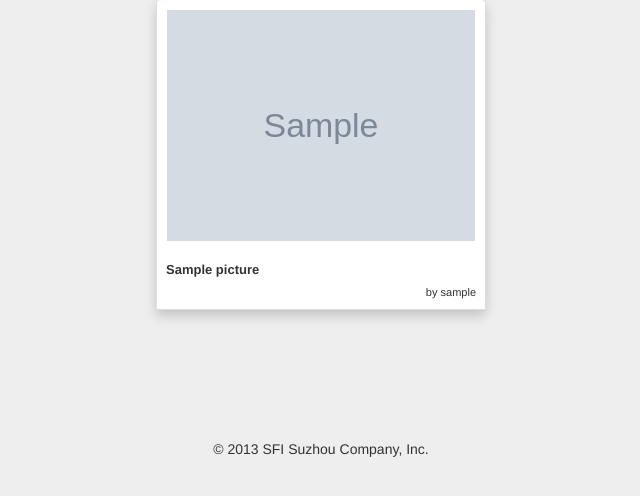
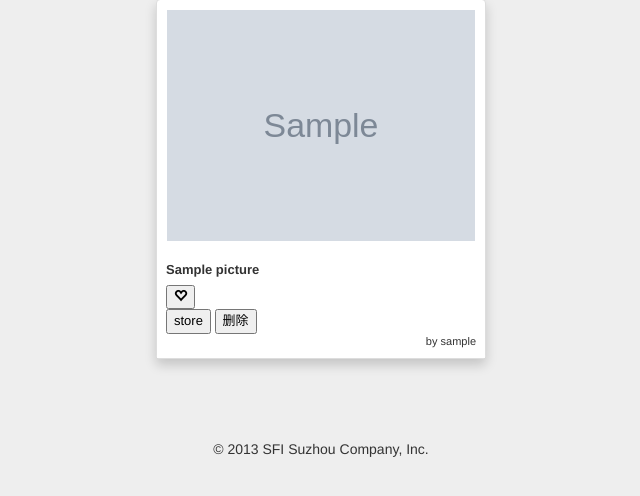
Before and after one commit to bcc0421/SmartData, a Django app: page /shine/ in a window 1280 px wide. Shown: the part 61-557 px from the top of the page, without its empty margins (319-959 px from the left). Run offline with Django 3.2, Linux system fonts and the light colour scheme; tables that the repository leaves empty hold one stand-in row (values such as "Sample post"); grey boxes marked "Sample" are stand-in pictures; parts of the project's set-up code (start-up, migrations or seed data) failed here and were passed over; some libraries are stand-ins or nearby versions.

Commit message:
[SD]add delete button .

```diff
--- a/templates/shine.html
+++ b/templates/shine.html
@@ -164,14 +164,16 @@
 
         <div id="masonry_ghost" class="hide">
             {% for picture in pictures %}
-                <div class="thumbnail">
+                <div class="thumbnail" id="remove_{{picture.id }}">
                     <div class="imgs">
                         <input type="hidden" value="{{ picture.src }}">
                     </div>
                     <div class="caption">
                         <div class="title">{{ picture.title }}</div>
                         <div class="content">
-
+                            <div><button><span class="glyphicon glyphicon-heart-empty"></span></button></div>
+                            <button>store</button>
+                            <button onclick="delete_img(this)" name="{{ picture.id }}">删除</button>
                         </div>
                         <div class="author">
                             by {{ picture.author.username }}
@@ -204,7 +206,21 @@
             //在记数区文本框内显示剩余的字符数；
                 countfield.value = maxlimit - field.value.length;
         }
+        function delete_img(obj){
+             var keyid = obj.name;
+            alert(keyid);
+        if (confirm("是否确认删除")) {
+            $.get("/ajax_delete_picture/" + keyid + "",
+                    function (data, textStatus) {
+                        // $$("#showdelete_" + $$keyid + "").remove();
+                        alert("删除成功");
+                        $("#remove_" + keyid + "").remove();
+                    });
+        }
+        else
+            return false;
 
+        }
 
         $(function () {
             var ghostNode = $('#masonry_ghost').find('.thumbnail'), i, ghostIndexArray = [];
```
